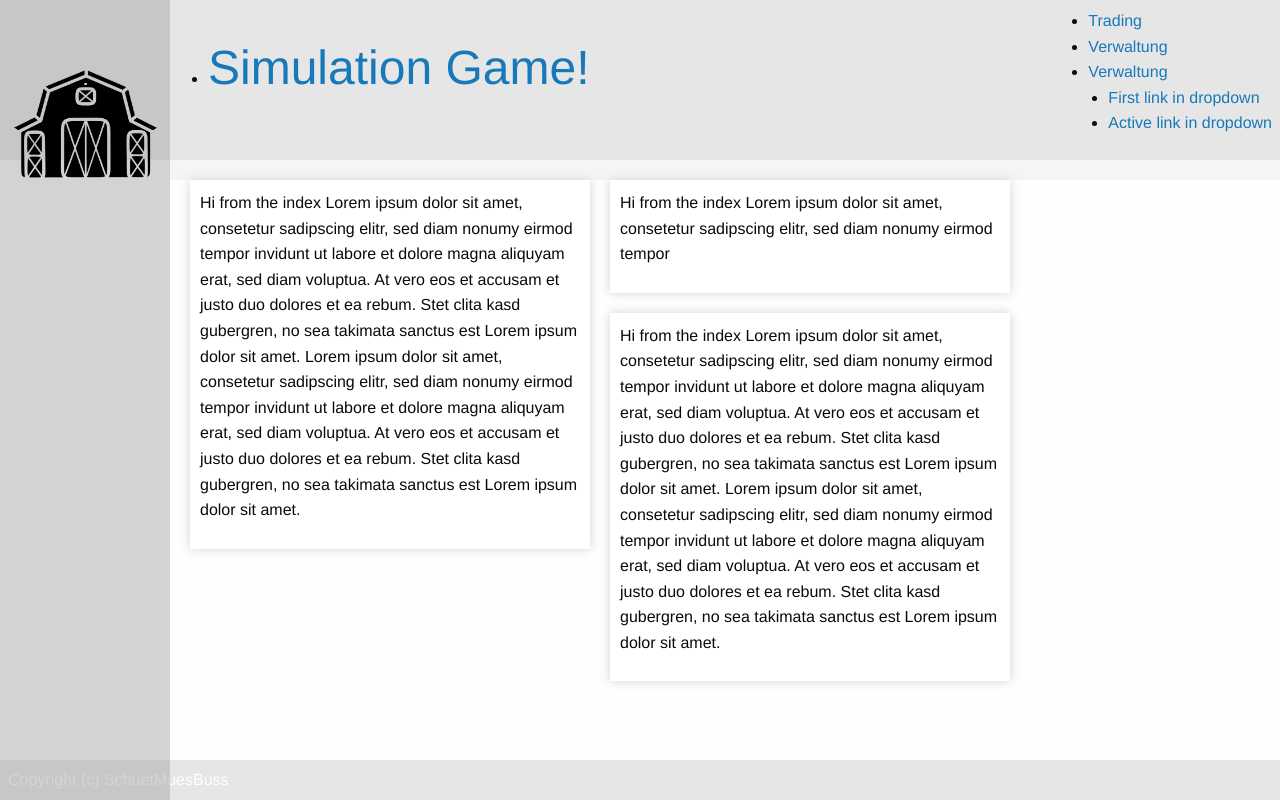
After one commit to Backpackerice/simulation-game, a Rails app: page /dashboard in a window 1280 px wide. The commit adds this page. Run offline with Rails 7, Linux system fonts and the light colour scheme; style sheets or scripts are compiled from the project's sources; some libraries are stand-ins or nearby versions.

Commit message:
massive clean up of front ent

```diff
--- /dev/null
+++ b/app/assets/stylesheets/_content_box.scss
@@ -0,0 +1,17 @@
+.content-box{
+  border: 10px;
+  display: inline-block;
+  float: left;
+  padding: 10px 10px;
+  margin: 10px 10px;
+  background-color: white;
+  box-shadow: 0px 0px 10px lightgrey;
+  max-width: 400px;
+
+  .wide {
+    float: none;
+    clear: left;
+    width: 100%;
+    max-width: 100%;
+  }
+}
--- /dev/null
+++ b/app/assets/stylesheets/_footer.scss
@@ -0,0 +1,10 @@
+.footer {
+  width: 100%;
+  position: absolute;
+  bottom: 0;
+  left: 0;
+  .content {
+    text-align: center;
+    color: white;
+  }
+}
--- /dev/null
+++ b/app/assets/stylesheets/_header.scss
@@ -0,0 +1,11 @@
+.header {
+
+  .top-bar {
+    .title-area {
+      margin-left: 200px;
+    }
+  }
+  .dropdown .active {
+    background-color: darkgrey;
+  }
+}
--- /dev/null
+++ b/app/assets/stylesheets/_sidebar.scss
@@ -0,0 +1,20 @@
+.sidebar {
+  position: absolute;
+  top: 0;
+  background-color: darkgray;
+  height: 100%;
+  z-index: 1;
+  opacity: 0.5;
+  width: 170px;
+
+}
+
+.farm-logo {
+  position: absolute;
+  z-index: 2;
+  top: 0;
+  left: 0;
+  height: 150px;
+  margin-top: 50px;
+
+}
--- /dev/null
+++ b/app/assets/stylesheets/base.scss
@@ -0,0 +1,6 @@
+.l-content {
+  height: 100%;
+  margin-left: 170px;
+  padding: 10px;
+  background-color: #f5f5f5;
+}
--- /dev/null
+++ b/app/controllers/dashboard_controller.rb
@@ -0,0 +1,5 @@
+class DashboardController < ApplicationController
+  def index
+
+  end
+end
--- /dev/null
+++ b/app/views/dashboard/index.html.erb
@@ -0,0 +1,27 @@
+<div class = "l-content">
+  <div class = "content-box">
+    <p>
+      Hi from the index
+      Lorem ipsum dolor sit amet, consetetur sadipscing elitr, sed diam nonumy eirmod tempor invidunt ut labore et dolore magna aliquyam erat, sed diam voluptua. At vero eos et accusam et justo duo dolores et ea rebum. Stet clita kasd gubergren, no sea takimata sanctus est Lorem ipsum dolor sit amet. Lorem ipsum dolor sit amet, consetetur sadipscing elitr, sed diam nonumy eirmod tempor invidunt ut labore et dolore magna aliquyam erat, sed diam voluptua. At vero eos et accusam et justo duo dolores et ea rebum. Stet clita kasd gubergren, no sea takimata sanctus est Lorem ipsum dolor sit amet.
+
+    </p>
+
+  </div>
+  <div class = "content-box">
+    <p>
+      Hi from the index
+      Lorem ipsum dolor sit amet, consetetur sadipscing elitr, sed diam nonumy eirmod tempor
+       </p>
+
+  </div>
+  <div class = "content-box">
+    <div class="wide">
+        <p>
+          Hi from the index
+          Lorem ipsum dolor sit amet, consetetur sadipscing elitr, sed diam nonumy eirmod tempor invidunt ut labore et dolore magna aliquyam erat, sed diam voluptua. At vero eos et accusam et justo duo dolores et ea rebum. Stet clita kasd gubergren, no sea takimata sanctus est Lorem ipsum dolor sit amet. Lorem ipsum dolor sit amet, consetetur sadipscing elitr, sed diam nonumy eirmod tempor invidunt ut labore et dolore magna aliquyam erat, sed diam voluptua. At vero eos et accusam et justo duo dolores et ea rebum. Stet clita kasd gubergren, no sea takimata sanctus est Lorem ipsum dolor sit amet.
+
+        </p>
+    </div>
+  </div>
+
+</div>
--- /dev/null
+++ b/app/views/layouts/_footer.html.erb
@@ -0,0 +1,5 @@
+<div class="footer">
+  <div class="top-bar">
+    <div class="content">Copyright (c) SchuetMuesBuss </div>
+  </div>
+</div>
--- /dev/null
+++ b/app/views/layouts/_header.html.erb
@@ -0,0 +1,25 @@
+<div class= "header">
+    <nav class="top-bar" data-topbar role="navigation">
+      <ul class="title-area">
+        <li class="name">
+          <h1><a href="#">Simulation Game!</a></h1>
+        </li>
+      </ul>
+
+      <section class="top-bar-section">
+        <!-- Right Nav Section -->
+        <ul class="right">
+          <li><a href="#">Trading</a></li>
+          <li><a href="#">Verwaltung</a></li>
+          <li class="has-dropdown">
+            <a href="#">Verwaltung</a>
+            <ul class="dropdown">
+              <li><a href="#">First link in dropdown</a></li>
+              <li><a href="#">Active link in dropdown</a></li>
+            </ul>
+          </li>
+        </ul>
+
+      </section>
+    </nav>
+</div>
--- /dev/null
+++ b/app/views/layouts/_sidebar.html.erb
@@ -0,0 +1,3 @@
+<div class = "sidebar"> </div>
+
+<%= image_tag('farm_logo.png', class: 'farm-logo')%>
--- a/app/views/layouts/application.html.erb
+++ b/app/views/layouts/application.html.erb
@@ -13,8 +13,9 @@
   </head>
 
   <body>
-
+    <%= render 'layouts/header'%>
+    <%= render 'layouts/sidebar' %>
     <%= yield %>
-
+    <%= render 'layouts/footer'%>
   </body>
 </html>
--- a/config/routes.rb
+++ b/config/routes.rb
@@ -1,5 +1,7 @@
 Rails.application.routes.draw do
   devise_for :users
+  get 'dashboard' => 'dashboard#index', as: :dashboard
+  root 'dashboard#index'
   # The priority is based upon order of creation: first created -> highest priority.
   # See how all your routes lay out with "rake routes".
 
```
Also changed, not shown: app/controllers/application_controller.rb (+36 -36 lines), app/assets/images/farm_logo.png (added), app/views/dashboard/show.html.erb (added).
